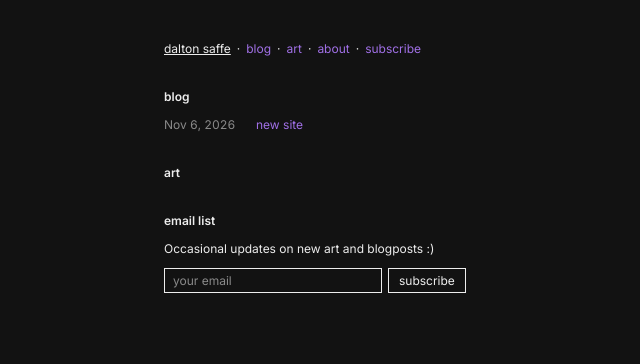
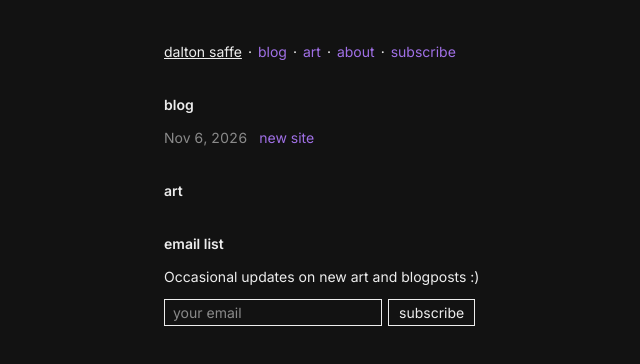
Before and after one commit to daltn/daltonsaffe, an Eleventy site: page src/index.njk in a window 1280 px wide. Shown: the whole page, without its empty margins (156-796 px from the left). Built offline with nearby package versions, Linux system fonts and the light colour scheme; Eleventy itself is replaced by a stand-in of ours; files that its build step writes are made by us from their sources; what js-yaml would draw is missing.

Commit message:
14px text with 1.65 line height
Co-Authored-By: Claude Opus 5.5 <noreply@anthropic.com>

```diff
--- a/src/style.css
+++ b/src/style.css
@@ -16,8 +16,8 @@ body {
   font-family: "Inter", sans-serif;
   font-optical-sizing: auto;
   font-style: normal;
-  font-size: 12px;
-  line-height: 1.5;
+  font-size: 14px;
+  line-height: 1.65;
 }
 
 .container {
@@ -61,7 +61,7 @@ p {
 
 .email-form input[type="email"] {
   font-family: "Inter", sans-serif;
-  font-size: 12px;
+  font-size: 14px;
   border: 1px solid var(--fg);
   padding: 4px 8px;
   outline: none;
@@ -77,7 +77,7 @@ p {
 
 .email-form button {
   font-family: "Inter", sans-serif;
-  font-size: 12px;
+  font-size: 14px;
   background: none;
   border: 1px solid var(--fg);
   padding: 4px 10px;
@@ -117,7 +117,7 @@ main section {
 
 h1,
 h2 {
-  font-size: 12px;
+  font-size: 14px;
   font-weight: 600;
   margin: 0 0 10px;
 }
@@ -171,7 +171,7 @@ h2 a {
 
 .post-body {
   font-size: 14px;
-  line-height: 1.6;
+  line-height: 1.65;
 }
 
 .post-body p,
```
